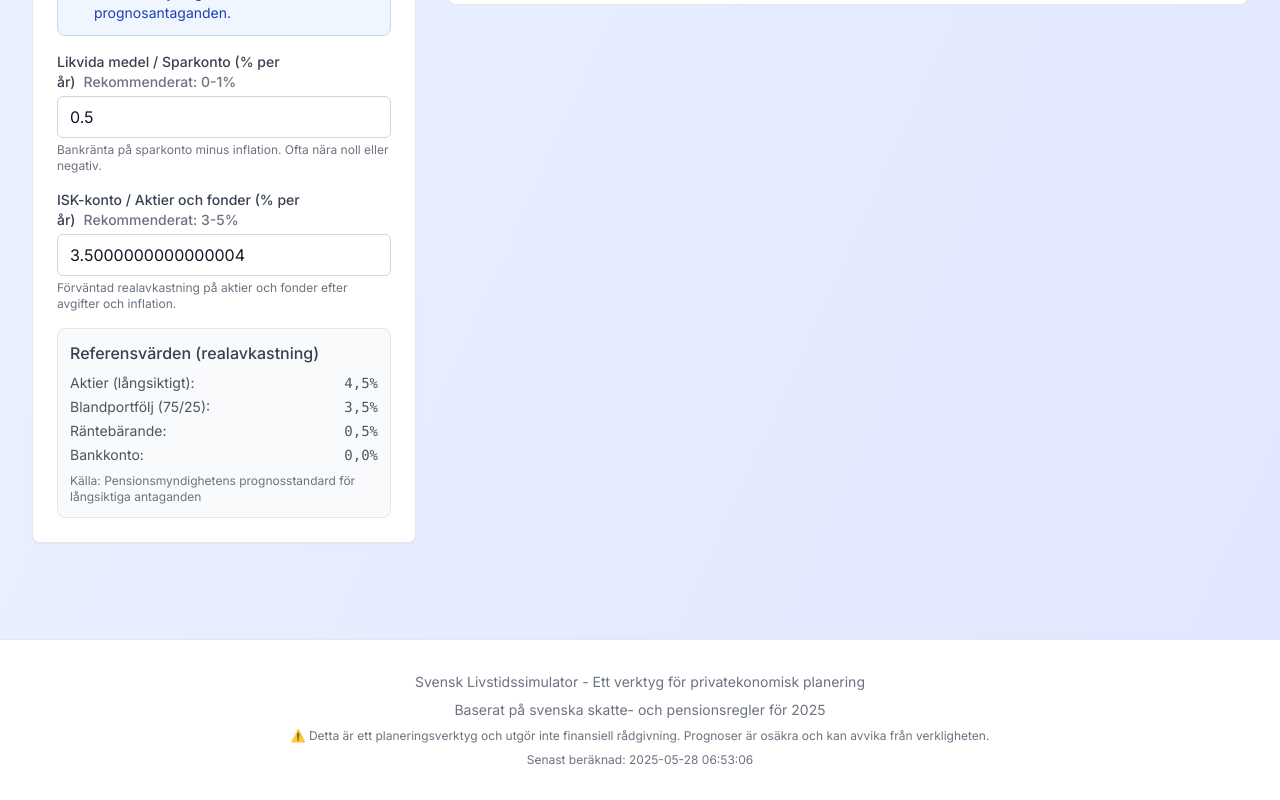
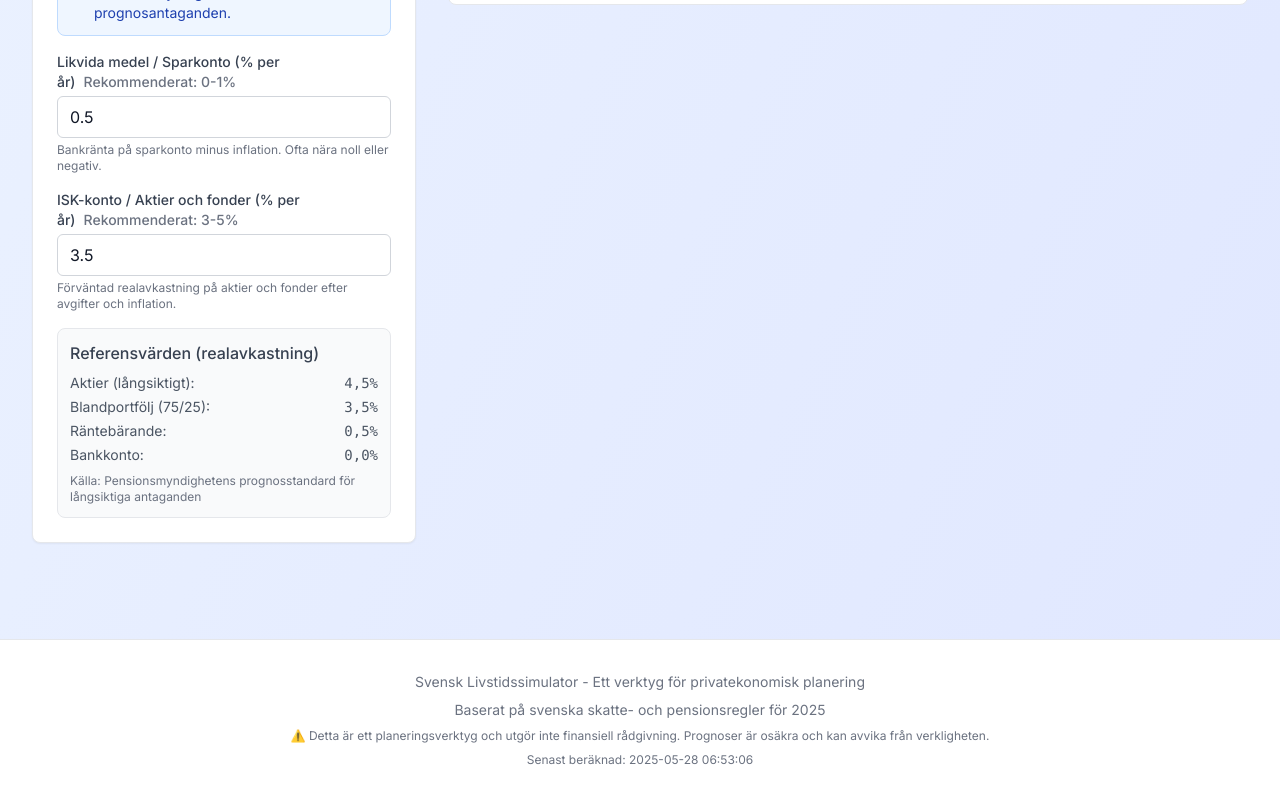
Before and after one commit to alexatnordnet/swedish-finance-simulator, a React (Vite) app: page / in a window 1280 px wide. Shown: the part 2026-2826 px from the top of the page. Built offline with nearby package versions, Linux system fonts and the light colour scheme.

Commit message:
fix: floating point issue

```diff
--- a/src/components/forms/InvestmentAssumptions.tsx
+++ b/src/components/forms/InvestmentAssumptions.tsx
@@ -36,9 +36,9 @@ export function InvestmentAssumptions({ rates, onUpdate }: InvestmentAssumptions
           </label>
           <input
             type="number"
-            value={rates.liquidSavingsRate * 100}
+            value={Number((rates.liquidSavingsRate * 100).toFixed(1))}
             onChange={(e) => onUpdate({
-              liquidSavingsRate: parseFloat(e.target.value) || 0
+              liquidSavingsRate: (parseFloat(e.target.value) || 0) / 100
             })}
             className="input-field"
             min="-10"
@@ -58,9 +58,9 @@ export function InvestmentAssumptions({ rates, onUpdate }: InvestmentAssumptions
           </label>
           <input
             type="number"
-            value={rates.iskAccountRate * 100}
+            value={Number((rates.iskAccountRate * 100).toFixed(1))}
             onChange={(e) => onUpdate({
-              iskAccountRate: parseFloat(e.target.value) || 0
+              iskAccountRate: (parseFloat(e.target.value) || 0) / 100
             })}
             className="input-field"
             min="-50"
```
